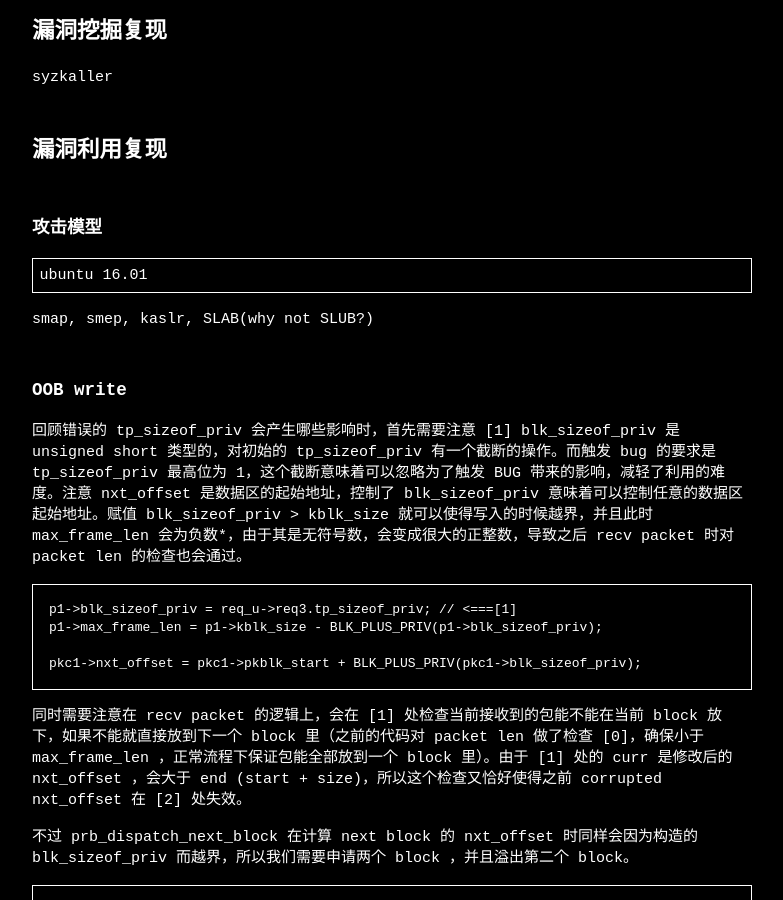
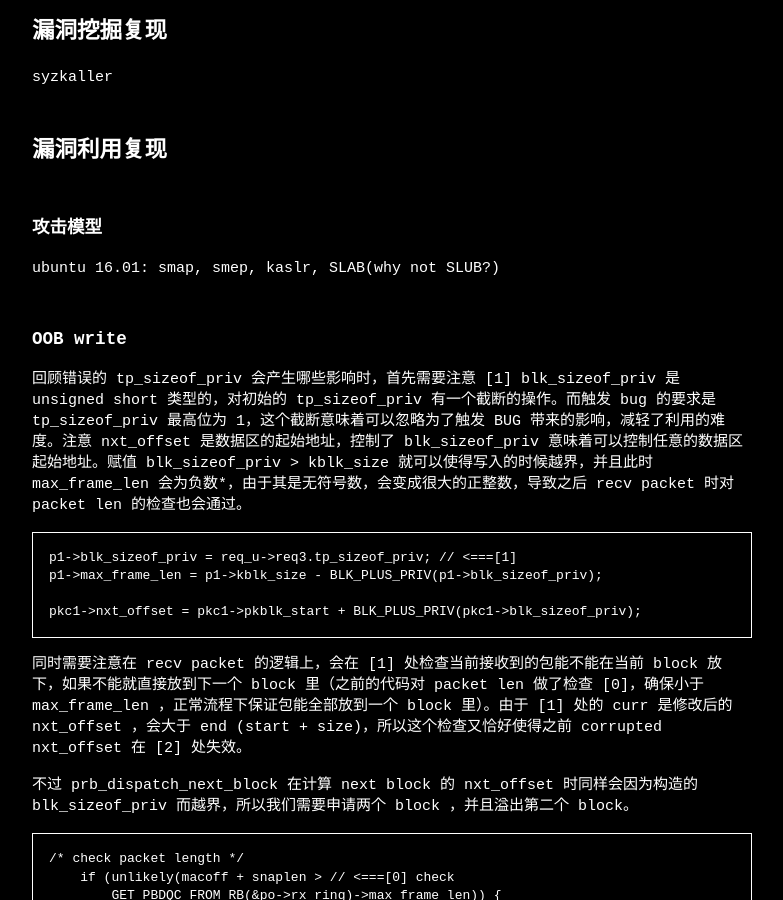
Before and after one commit to RLee063/rlee063.github.io, a Jekyll site: the page built from _posts/2021-10-27-CVE-2017-7308.md, in a window 1280 px wide and 900 px high, scrolled down 4024 px. Shown: the whole window, without its empty margins (248-1031 px from the left). Built offline with Jekyll 4.4.1, drawn with Linux system fonts in a browser that asks for light colours.

```diff
--- a/_posts/2021-10-27-CVE-2017-7308.md
+++ b/_posts/2021-10-27-CVE-2017-7308.md
@@ -165,9 +165,8 @@ syzkaller
 
 ### 攻击模型
 
-| ubuntu 16.01
-
-smap, smep, kaslr, SLAB(why not SLUB?)
+ubuntu 16.01:
+    smap, smep, kaslr, SLAB(why not SLUB?)
 
 ### OOB write
 
```
